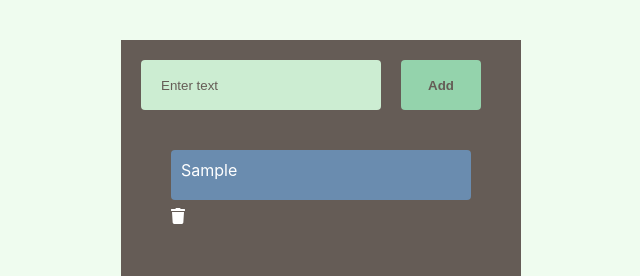
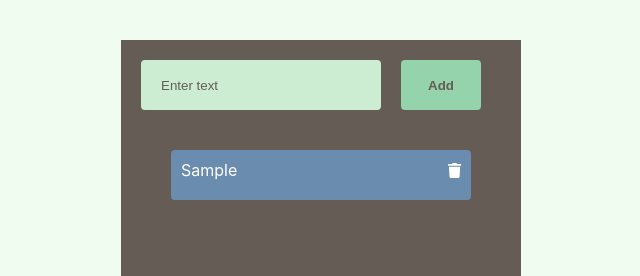
Before and after one commit to Evan-dn/todolist, a React (Create React App) app: page / in a window 1280 px wide. Both pictures are taken after typing "Sample" into the empty fields and a click on the button "Add". Shown: the top 276 px of the page, without its empty margins (319-959 px from the left). Built offline with nearby package versions, Linux system fonts and the light colour scheme.

Commit message:
ajout fonction delete items

```diff
--- a/src/App.js
+++ b/src/App.js
@@ -46,6 +46,14 @@ class App extends React.Component{
     console.log("items vaut : ", this.state.items);
   }
 
+  deleteItem = (key) =>{
+    const filteredItems = this.state.items.filter(item => item.key !== key);
+    this.setState({
+      items: filteredItems
+    })
+
+  }
+
   render(){
     return (
       <div className="App">
@@ -57,7 +65,7 @@ class App extends React.Component{
             <button type="submit">Add</button>
           </form>
         </header>
-        <ListItems items={this.state.items}/>
+        <ListItems items={this.state.items} deleteItem={this.deleteItem}/>
       </div>
     );
   }
--- a/src/ListItems.css
+++ b/src/ListItems.css
@@ -5,8 +5,17 @@
     height: 50px;
     margin: 20px auto;
     border-radius: 4px;
+
 }
 .list p{
     padding: 10px;
-
+    display: flex;
+    justify-content: space-between;
 }
+.list p span{
+    cursor: pointer;
+}
+.icon{
+    margin: O 5px;
+    font-size: 15px;
+}
--- a/src/ListItems.js
+++ b/src/ListItems.js
@@ -7,10 +7,12 @@ function ListItems(props){
     const listItems = items.map(item =>{
         return(
             <div className='list' key={item.key}>
-                <p>{item.text}</p>
+                <p>{item.text}
                 <span>
-                    <FontAwesomeIcon className="icon" icon="trash"/>
+                    <FontAwesomeIcon className="icon" icon="trash"
+                    onClick={() => props.deleteItem(item.key)}/>
                 </span>
+                </p>
             </div>
         )
     })
```
